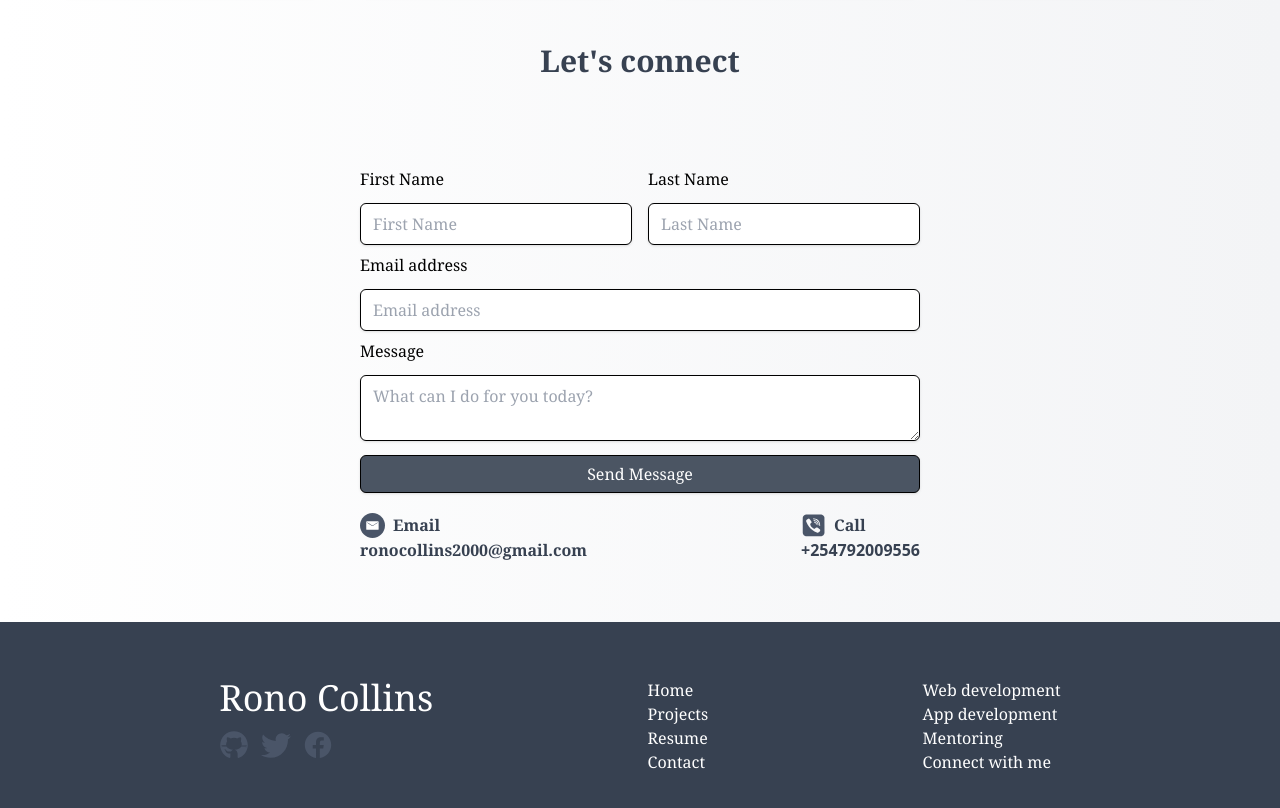
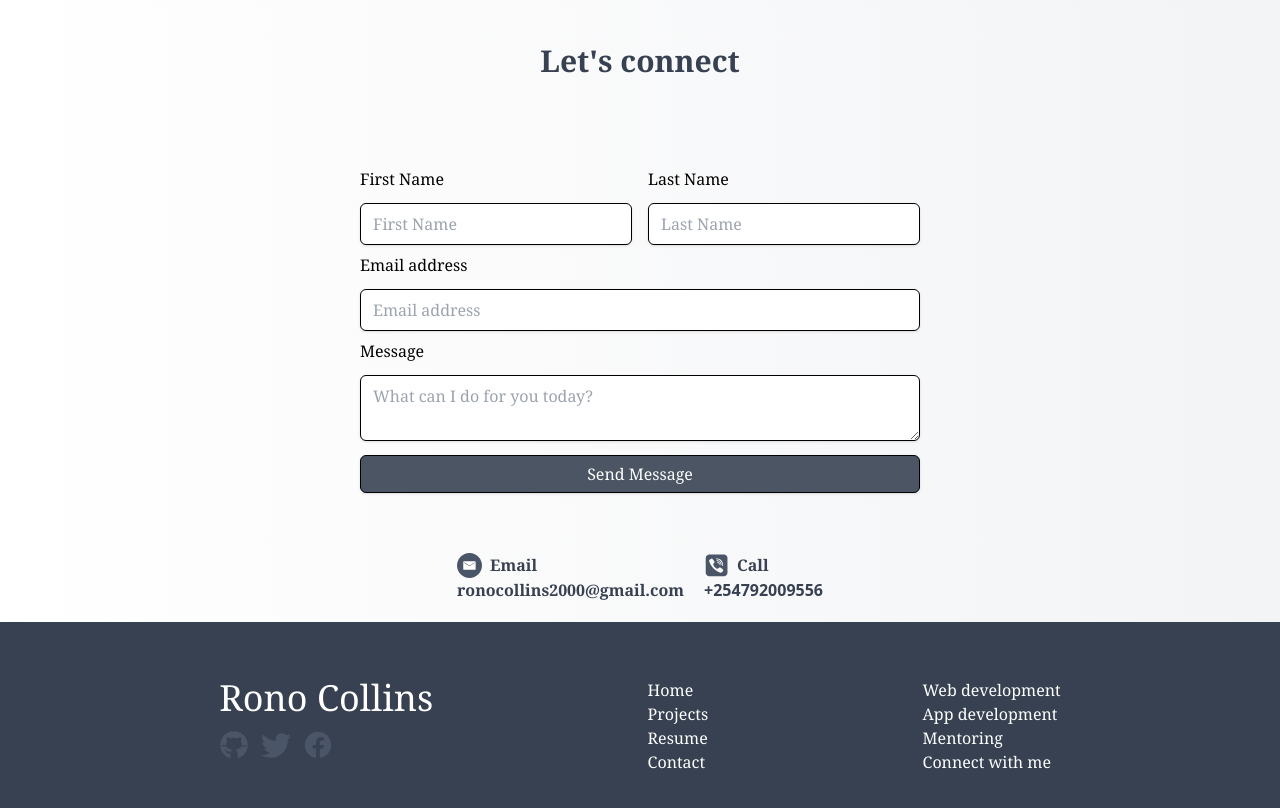
Before and after one commit to rono516/portfolio, a website: page index.html in a window 1280 px wide. Shown: the part 1236-2044 px from the top of the page. Drawn offline with nearby package versions, Linux system fonts and the light colour scheme.

Commit message:
contact details

```diff
--- a/index.html
+++ b/index.html
@@ -354,8 +354,17 @@
                         </div>
                     </div>
 
-                    <div class="flex flex-col md:flex-row justify-between my-5">
-                        <div class="flex flex-col">
+
+                </form>
+
+
+
+            </div>
+
+            <!-- Contact details -->
+            <div class="text-center">
+                <div class="flex flex-col md:flex-row justify-center my-5">
+                    <div class="flex md:mr-5 flex-row md:flex-col space-x-3 md:space-x-0 ">
                         <div class="flex space-x-2">
                             <div>
                                 <img height="25" width="25" src="assets/email.svg" alt="email logo">
@@ -373,7 +382,7 @@
 
                         </div>
                     </div>
-                        <div class="flex flex-col">
+                    <div class="flex  flex-row space-x-3 md:space-x-0 md:flex-col">
                         <div class="flex space-x-2">
                             <div>
                                 <img height="25" width="25" src="assets/call.svg" alt="call logo">
@@ -390,9 +399,9 @@
                         </div>
                     </div>
                 </div>
-                </form>
+            </div>
+            <!-- End contact details -->
 
-            </div>
 
 
         </section>
```
Also changed, not shown: css/main.css. Lines whose indentation alone changed are shown as unchanged.
